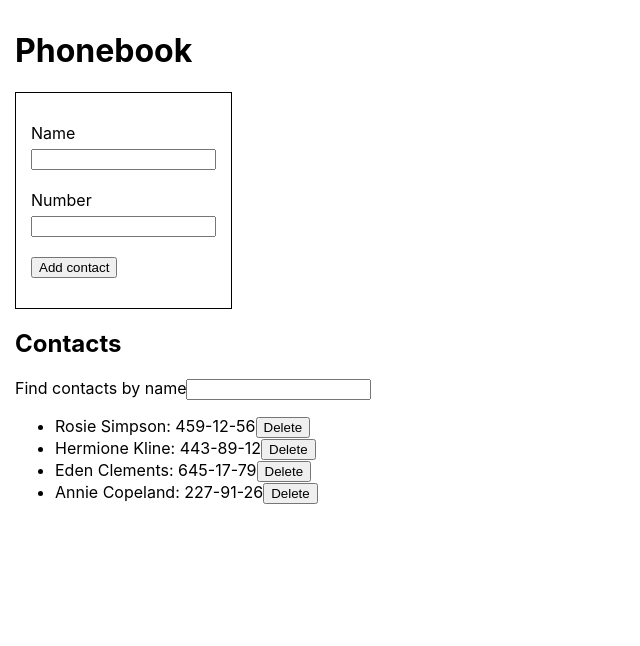
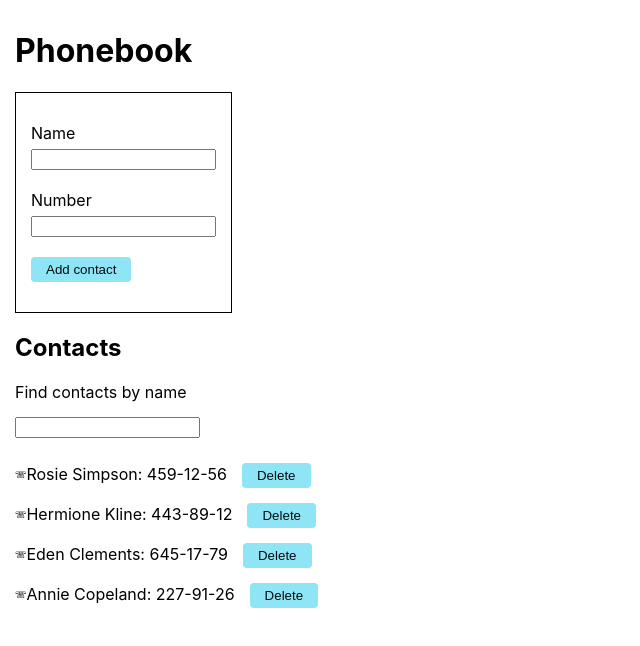
Before and after one commit to OxanaDemova/goit-react-hw-02-phonebook, a React (Create React App) app: page / in a window 1280 px wide. Shown: the top 646 px of the page, without its empty margins (0-640 px from the left). Built offline with nearby package versions, Linux system fonts and the light colour scheme.

Commit message:
add style for contacts

```diff
--- a/src/components/ContactForm/ContactForm.module.css
+++ b/src/components/ContactForm/ContactForm.module.css
@@ -15,4 +15,15 @@
 
 .btn {
     display: block;
+    padding: 5px 15px;
+    border: none;
+    border-radius: 4px;
+    color: #010c0e;
+    background-color: #8fe4f5;
+    cursor: pointer;
 }
+
+.btn:hover {
+    background-color: #d7f5fb;
+    box-shadow: rgba(149, 157, 165, 0.2) 0px 8px 24px;
+}
--- a/src/components/ContactListElement/ContactListElement.jsx
+++ b/src/components/ContactListElement/ContactListElement.jsx
@@ -1,10 +1,11 @@
 import PropTypes from 'prop-types';
+import s from './ContactListElement.module.css'
 
 export const ContactListElement = ({ name, number, onDeleteBtn }) => {
     return (
-        <li>
+        <li className={s.item}>
             {name}: {number}
-            <button type="button" onClick={onDeleteBtn}>Delete</button>
+            <button type="button" onClick={onDeleteBtn} className={s.btn}>Delete</button>
         </li >
     )
 };
--- /dev/null
+++ b/src/components/ContactListElement/ContactListElement.module.css
@@ -0,0 +1,23 @@
+.item:not(:last-child) {
+    margin-bottom: 15px;
+
+}
+
+.item::before{
+    content: "\1f57e";
+}
+
+.btn{
+    border: none;
+    padding: 5px 15px;
+    border-radius: 4px;
+    margin-left: 15px;
+    color: #010c0e;
+    background-color: #8fe4f5;
+    cursor: pointer;
+}
+
+.btn:hover {
+    background-color: #d7f5fb;
+    box-shadow: rgba(149, 157, 165, 0.2) 0px 8px 24px;
+}
--- a/src/components/Filter/Filter.jsx
+++ b/src/components/Filter/Filter.jsx
@@ -1,11 +1,12 @@
 import PropTypes from 'prop-types';
+import s from './Filter.module.css';
 
 export const Filter = ({ value, onChange }) => {
 
     return (
         <label>
             Find contacts by name
-            <input type="text" value={value} onChange={onChange}></input>
+            <input type="text" value={value} onChange={onChange} className={s.input}></input>
         </label>
 
     )
--- /dev/null
+++ b/src/components/Filter/Filter.module.css
@@ -0,0 +1,5 @@
+.input {
+    display: block;
+    margin-top: 15px;
+    margin-bottom: 25px;
+}
--- a/src/index.css
+++ b/src/index.css
@@ -13,3 +13,8 @@ code {
   font-family: source-code-pro, Menlo, Monaco, Consolas, 'Courier New',
     monospace;
 }
+ul, li {
+  padding: 0;
+  margin: 0;
+  list-style: none;
+}
```
